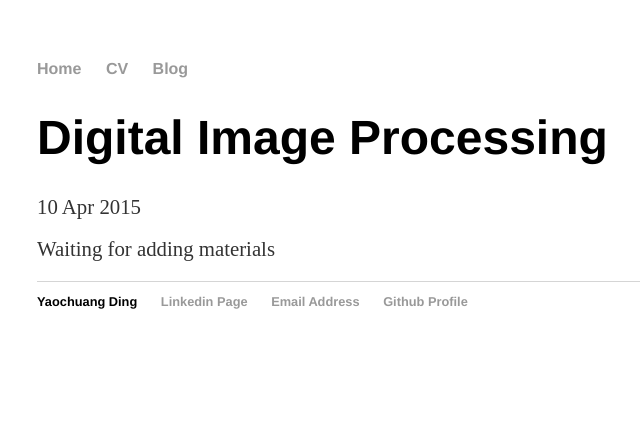
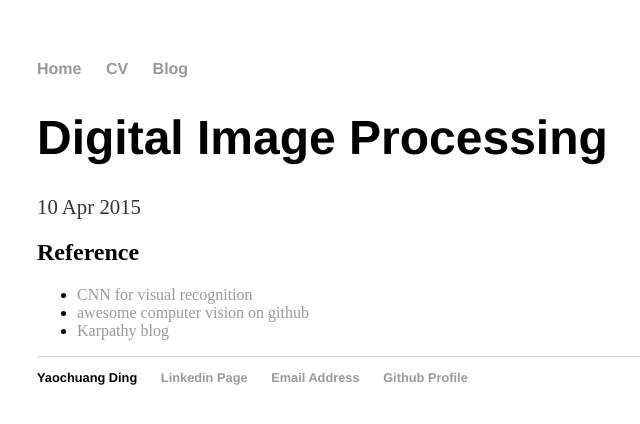
Before and after one commit to ychding11/ychding11.github.io, a Jekyll site: the page built from _posts/2015-04-10-Digital-Image-Processing.md, in a window 1280 px wide. Shown: the top 424 px of the page, without its empty margins (155-795 px from the left). Built offline with Jekyll 4.4.1, drawn with Linux system fonts in a browser that asks for light colours.

Commit message:
1. add cnn visual recognition

```diff
--- a/_posts/2015-04-10-Digital-Image-Processing.md
+++ b/_posts/2015-04-10-Digital-Image-Processing.md
@@ -4,4 +4,7 @@ title: "Digital Image Processing"
 date: 2015-04-10
 ---
 
-Waiting for adding materials
+## Reference
++ [CNN for visual recognition](http://vision.stanford.edu/teaching/cs231n/)
++ [awesome computer vision on github](https://github.com/jbhuang0604/awesome-computer-vision)
++ [Karpathy blog](http://karpathy.github.io/)
```
